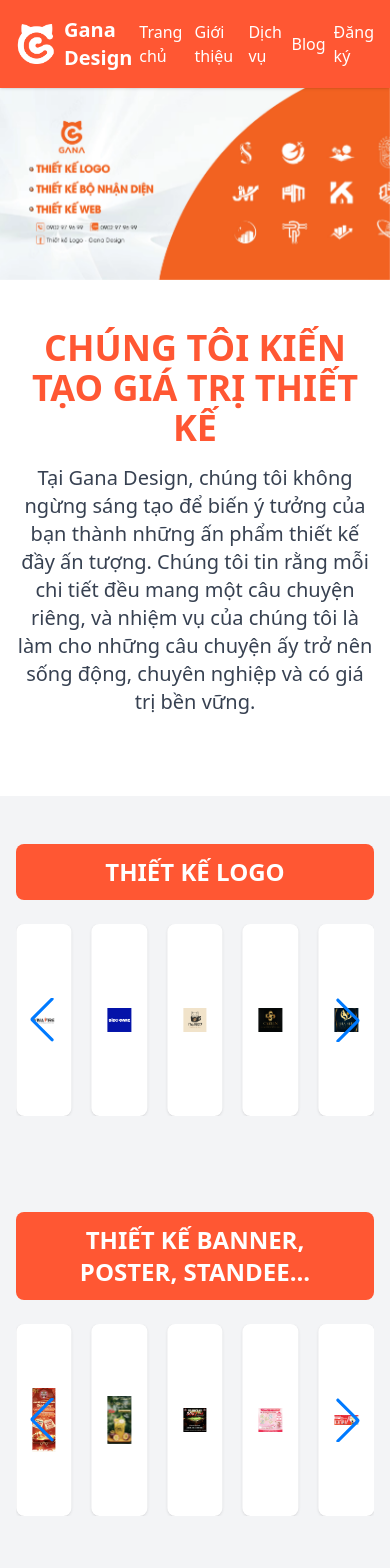
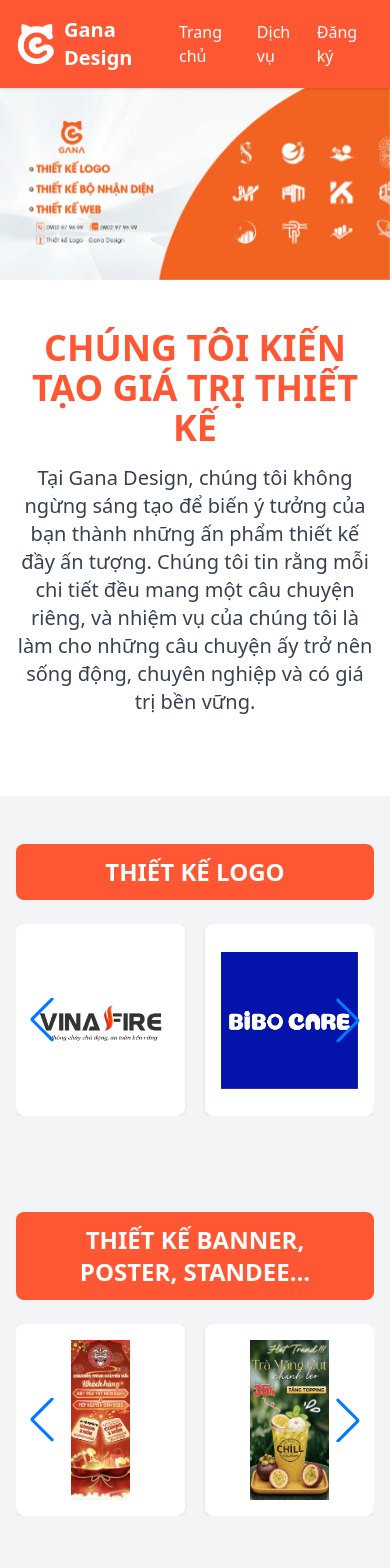
Before and after one commit to hoangnam3108/gana-starter, a React (Vite) app: page / in a window 390 px wide. Shown: the top 1568 px of the page. Built offline with nearby package versions, Linux system fonts and the light colour scheme.

Commit message:
hoan thien 24 thang 9 nam 2025 lan 6

```diff
--- a/src/App.jsx
+++ b/src/App.jsx
@@ -1,10 +1,14 @@
-import React, { useState } from "react";
+import React, { useState, useEffect } from "react";
 import { Swiper, SwiperSlide } from "swiper/react";
 import { Navigation, Autoplay, Keyboard, Pagination } from "swiper/modules";
 import "swiper/css";
 import "swiper/css/navigation";
 import "swiper/css/autoplay";
 import "swiper/css/pagination";
+
+// Thêm thư viện AOS và CSS của nó để tạo hiệu ứng khi cuộn trang
+import AOS from 'aos';
+import 'aos/dist/aos.css';
 
 // Nhập dữ liệu từ file contentData.js
 import {
@@ -79,7 +83,7 @@
 // Component Slider Dịch vụ đã được cập nhật với hiệu ứng hover
 function ServiceSlider({ title, images, id, openModal }) {
   return (
-    <section id={id} className="py-12 bg-gray-100">
+    <section id={id} className="py-12 bg-gray-100" data-aos="fade-up">
       <div className="max-w-6xl mx-auto px-4">
         <div className="bg-[#ff5733] text-white py-3 px-6 mb-6 rounded-lg text-center font-bold text-2xl uppercase">
           {title}
@@ -87,10 +91,24 @@
         <Swiper
           modules={[Navigation, Autoplay]}
           spaceBetween={20}
-          slidesPerView={5}
+          slidesPerView={2} // Mặc định cho di động
           navigation
           loop
           autoplay={{ delay: 3000, disableOnInteraction: false }}
+          breakpoints={{
+            640: {
+              slidesPerView: 3,
+              spaceBetween: 15,
+            },
+            768: {
+              slidesPerView: 4,
+              spaceBetween: 20,
+            },
+            1024: {
+              slidesPerView: 5,
+              spaceBetween: 20,
+            },
+          }}
         >
           {images.map((img, i) => (
             <SwiperSlide key={i}>
@@ -124,6 +142,14 @@
     setModalData(null);
   };
 
+  // Khởi tạo AOS khi component được render lần đầu
+  useEffect(() => {
+    AOS.init({
+      duration: 1000, // Thời gian hiệu ứng (1000ms = 1s)
+      once: true,    // Hiệu ứng chỉ chạy một lần khi cuộn đến
+    });
+  }, []);
+
   return (
     <div className="font-sans">
       {/* Header */}
@@ -137,7 +163,7 @@
             <a href="#home" onClick={(e) => handleScroll(e, "home")} className="text-white hover:text-gray-200">
               Trang chủ
             </a>
-            <a href="#about" onClick={(e) => handleScroll(e, "about")} className="text-white hover:text-gray-200">
+            <a href="#about" onClick={(e) => handleScroll(e, "about")} className="text-white hover:text-gray-200 hidden md:block">
               Giới thiệu
             </a>
 
@@ -186,7 +212,7 @@
             </div>
 
             {/* Liên kết Blog đã loại bỏ dropdown */}
-            <a href="#blog" onClick={(e) => handleScroll(e, "blog")} className="text-white hover:text-gray-200">
+            <a href="#blog" onClick={(e) => handleScroll(e, "blog")} className="text-white hover:text-gray-200 hidden md:block">
               Blog
             </a>
 
@@ -223,12 +249,12 @@
       </section>
 
       {/* Giới thiệu */}
-      <section id="about" className="py-12 max-w-6xl mx-auto px-4">
+      <section id="about" className="py-12 max-w-6xl mx-auto px-4" data-aos="fade-up">
         <div className="flex flex-col items-center">
-          <h1 className="text-4xl font-extrabold text-[#ff5733] text-center mb-4 transform transition-all duration-500 hover:scale-105 hover:text-[#e64a19]">
+          <h1 className="text-4xl font-extrabold text-[#ff5733] text-center mb-4 transform transition-all duration-500 hover:scale-105 hover:text-[#e64a19] text-2xl sm:text-3xl lg:text-4xl">
             CHÚNG TÔI KIẾN TẠO GIÁ TRỊ THIẾT KẾ
           </h1>
-          <p className="text-xl text-gray-700 text-center max-w-3xl mb-8">
+          <p className="text-xl text-gray-700 text-center max-w-3xl mb-8 text-base sm:text-lg">
             Tại Gana Design, chúng tôi không ngừng sáng tạo để biến ý tưởng của bạn thành những ấn phẩm thiết kế đầy ấn tượng. Chúng tôi tin rằng mỗi chi tiết đều mang một câu chuyện riêng, và nhiệm vụ của chúng tôi là làm cho những câu chuyện ấy trở nên sống động, chuyên nghiệp và có giá trị bền vững.
           </p>
         </div>
@@ -275,7 +301,7 @@
         <div className="flex flex-col lg:flex-row gap-8">
 
           {/* Phần Đăng ký tư vấn */}
-          <div id="register" className="w-full lg:w-1/2">
+          <div id="register" className="w-full lg:w-1/2" data-aos="fade-right">
             <div className="bg-[#ff5733] p-8 rounded-lg shadow-xl">
               <h2 className="text-2xl font-bold text-white text-left mb-6">Đăng ký tư vấn</h2>
               <form className="space-y-4" action="https://formspree.io/f/meorjqjg" method="POST">
@@ -312,7 +338,7 @@
                 <div>
                   <button
                     type="submit"
-                    className="w-full px-6 py-3 border-2 border-white text-base font-medium rounded-md text-white bg-transparent hover:bg-white hover:text-[#ff5733] focus:outline-none focus:ring-2 focus:ring-offset-2 focus:ring-white transition-all duration-300 transform hover:scale-105"
+                    className="w-full px-6 py-3 border-2 border-white text-base font-medium rounded-md text-white bg-transparent hover:bg-white hover:text-[#ff5733] focus:outline-none focus:ring-2 focus:ring-offset-2 focus:ring-white transition-all duration-300 transform hover:scale-105 hover:shadow-lg"
                   >
                     Đăng ký tư vấn
                   </button>
@@ -322,7 +348,7 @@
           </div>
 
           {/* Phần Blog */}
-          <div id="blog" className="w-full lg:w-1/2">
+          <div id="blog" className="w-full lg:w-1/2" data-aos="fade-left">
             <h2 className="text-2xl font-bold mb-6">Tin tức & Bài viết</h2>
             <Swiper
               modules={[Navigation, Autoplay]}
@@ -333,7 +359,7 @@
             >
               {blogArticles.map((article, i) => (
                 <SwiperSlide key={i}>
-                  <div className="bg-white p-6 rounded-lg shadow-md">
+                  <div className="bg-white p-6 rounded-lg shadow-md transform transition-transform duration-300 hover:scale-[1.02] hover:shadow-xl">
                     <img src={article.image} alt={article.title} className="w-full h-40 object-cover mb-4 rounded-md" loading="lazy" />
                     <h3 className="text-lg font-semibold mb-2">{article.title}</h3>
                     <p className="text-gray-600 text-sm">{article.summary}</p>
@@ -350,7 +376,7 @@
       </section>
 
       {/* Footer */}
-      <footer id="footer-contact" className="bg-gray-900 text-white py-8 mt-12">
+      <footer id="footer-contact" className="bg-gray-900 text-white py-8 mt-12" data-aos="fade-up">
         <div className="max-w-6xl mx-auto px-4 text-center">
           <p className="mb-2">
             Liên hệ: <a href="mailto:hoangnam.natr@gmail.com" className="text-white hover:text-gray-200">
```
